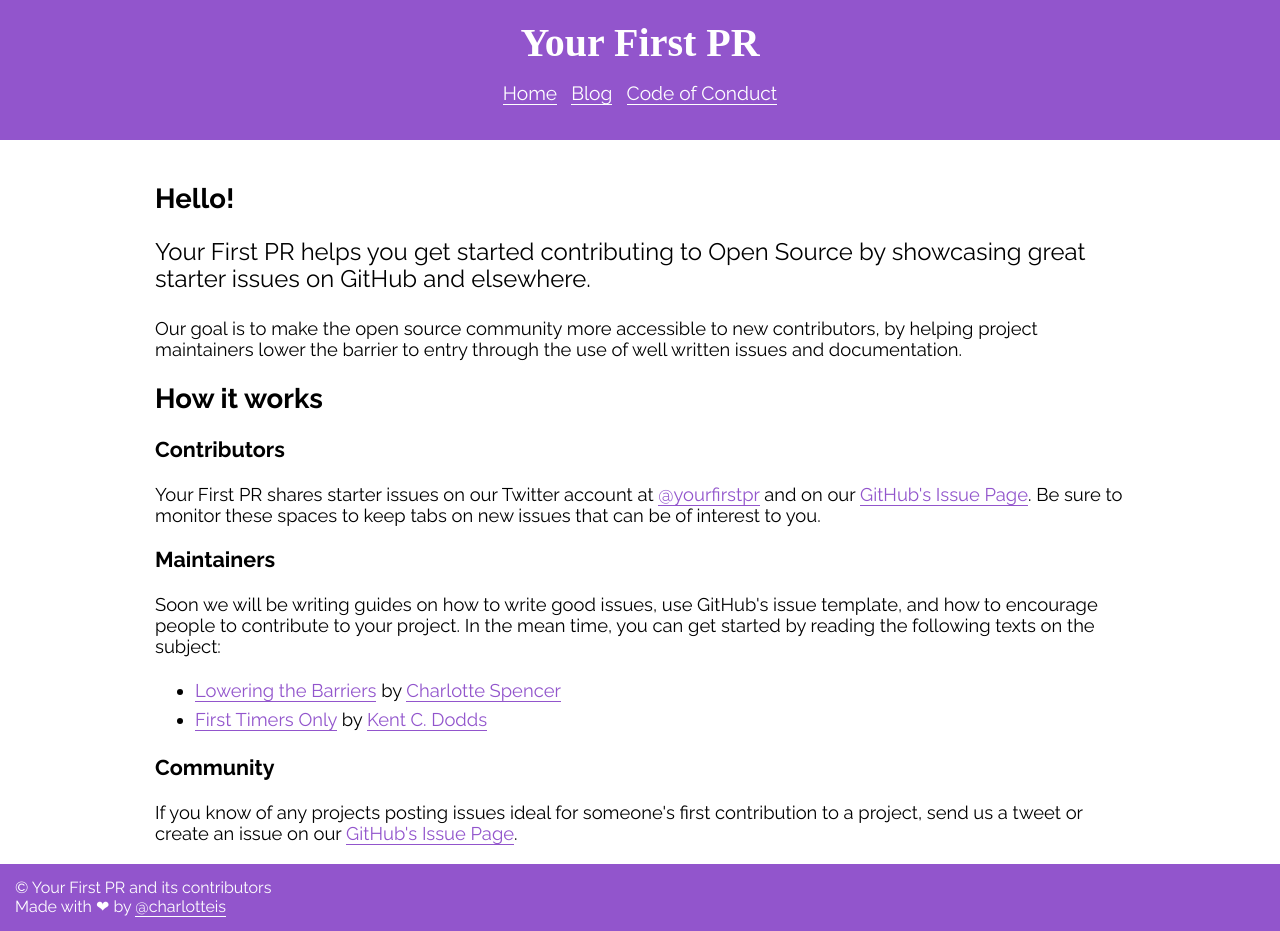
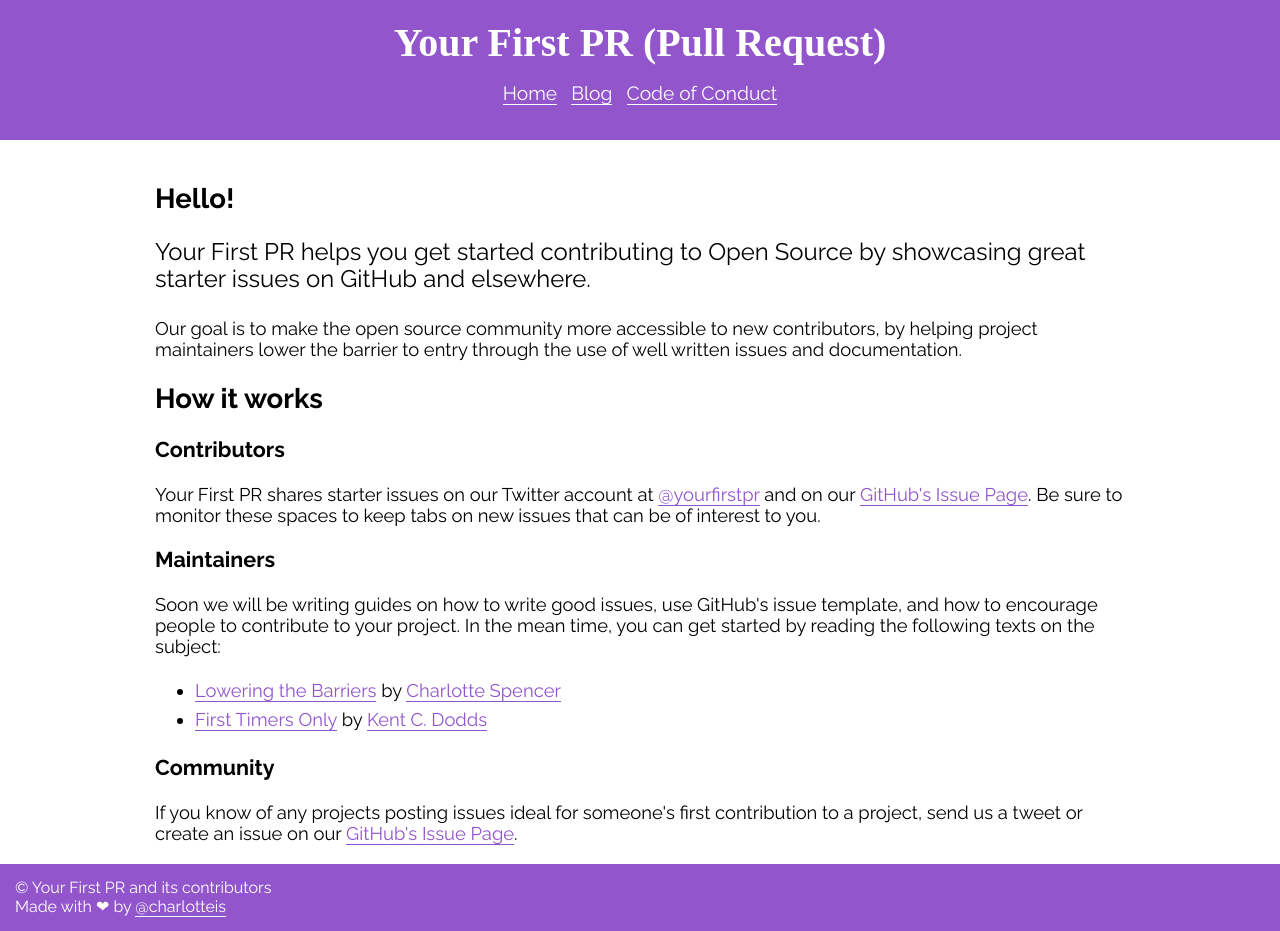
Before and after one commit to yourfirstpr/yourfirstpr.github.io, a Jekyll site: the page built from index.html, in a window 1280 px wide. Built offline with Jekyll 4.4.1, drawn with Linux system fonts in a browser that asks for light colours; nearby versions of some CDN libraries; some web fonts are replaced.

Commit message:
Update the header.html
Add full meaning of PR on line 2

```diff
--- a/_includes/header.html
+++ b/_includes/header.html
@@ -1,5 +1,5 @@
 <header role='banner'>
-  <h1>Your First PR</h1>
+  <h1>Your First PR (Pull Request)</h1>
   <nav role='navigation'>
       <ul>
         <li><a href='{{ site.baseurl }}/' {% if page.url == '/index.html' %}id="active"{% endif %}>Home</a></li>
```
